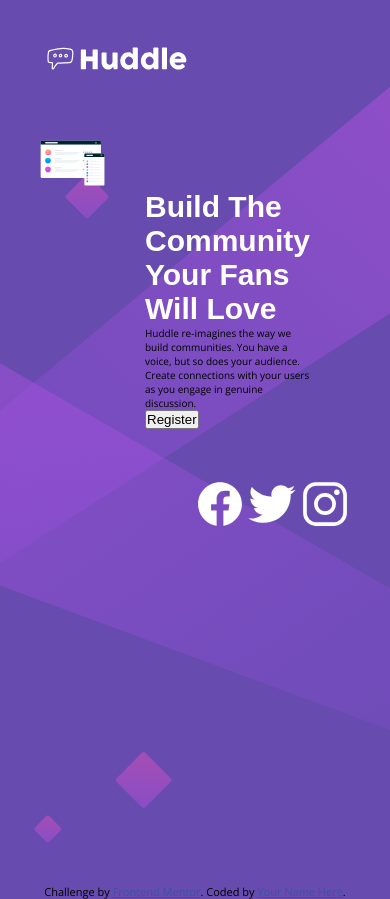
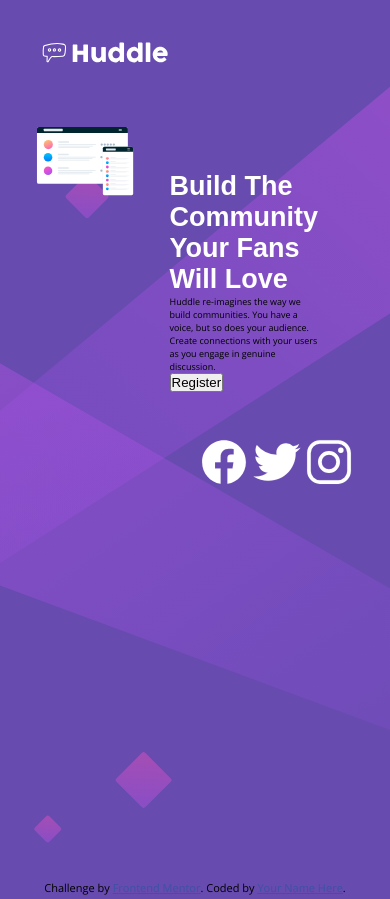
Before and after one commit to abe-m1/huddle-landing-page, a website: page index.html in a window 390 px wide. Drawn offline with nearby package versions, Linux system fonts and the light colour scheme.

Commit message:
set rem based on media query

```diff
--- a/scss/main.scss
+++ b/scss/main.scss
@@ -44,7 +44,19 @@
 }
 
 html {
-  font-size: 62.5%;
+  font-size: 62.5%; //1rem = 10px
+  @include respond(phone) {
+    font-size: 50%; //1rem = 8px
+  }
+  @include respond(tab-land) {
+    font-size: 50%; //1rem = 8px
+  }
+  @include respond(tab-port) {
+    font-size: 56.25%; //1rem = 9px
+  }
+  @include respond(big-desktop) {
+    font-size: 75%; //1rem = 12px
+  }
 }
 
 body {
```
Also changed, not shown: css/style.css.
